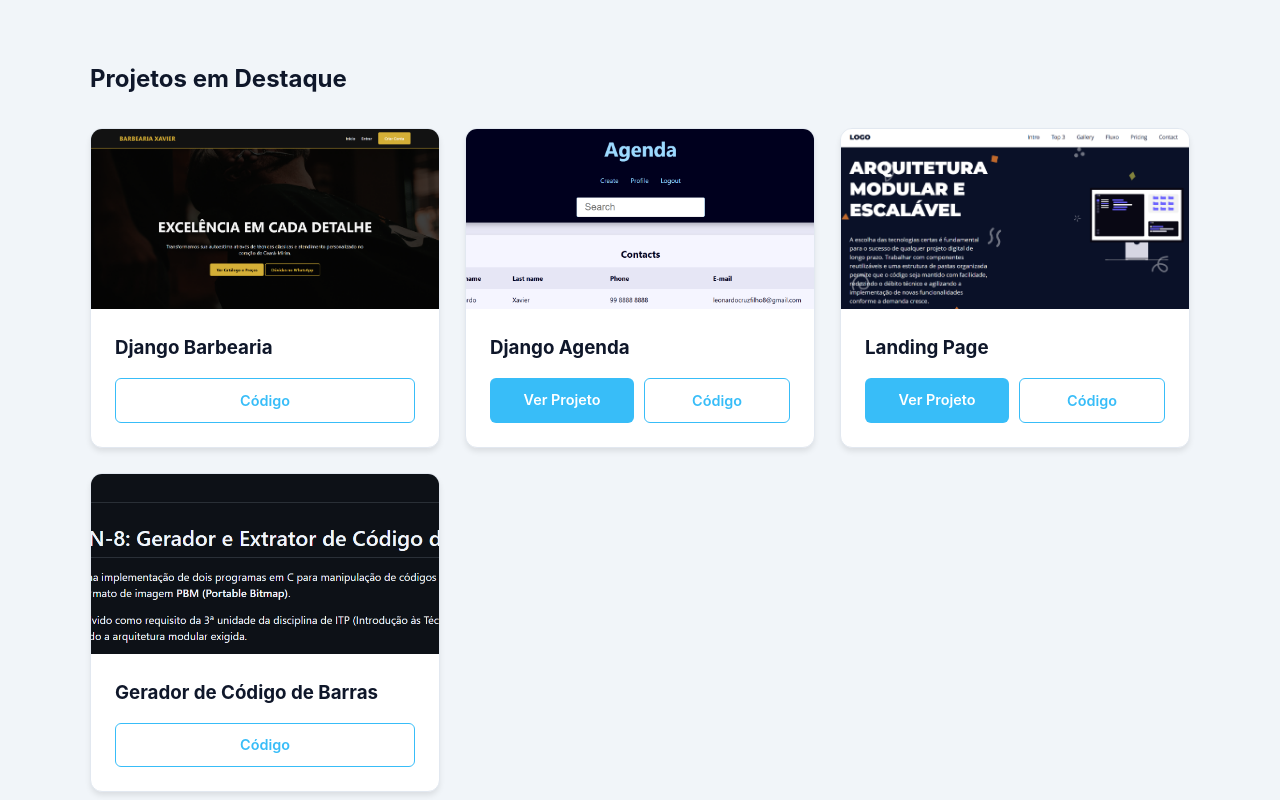
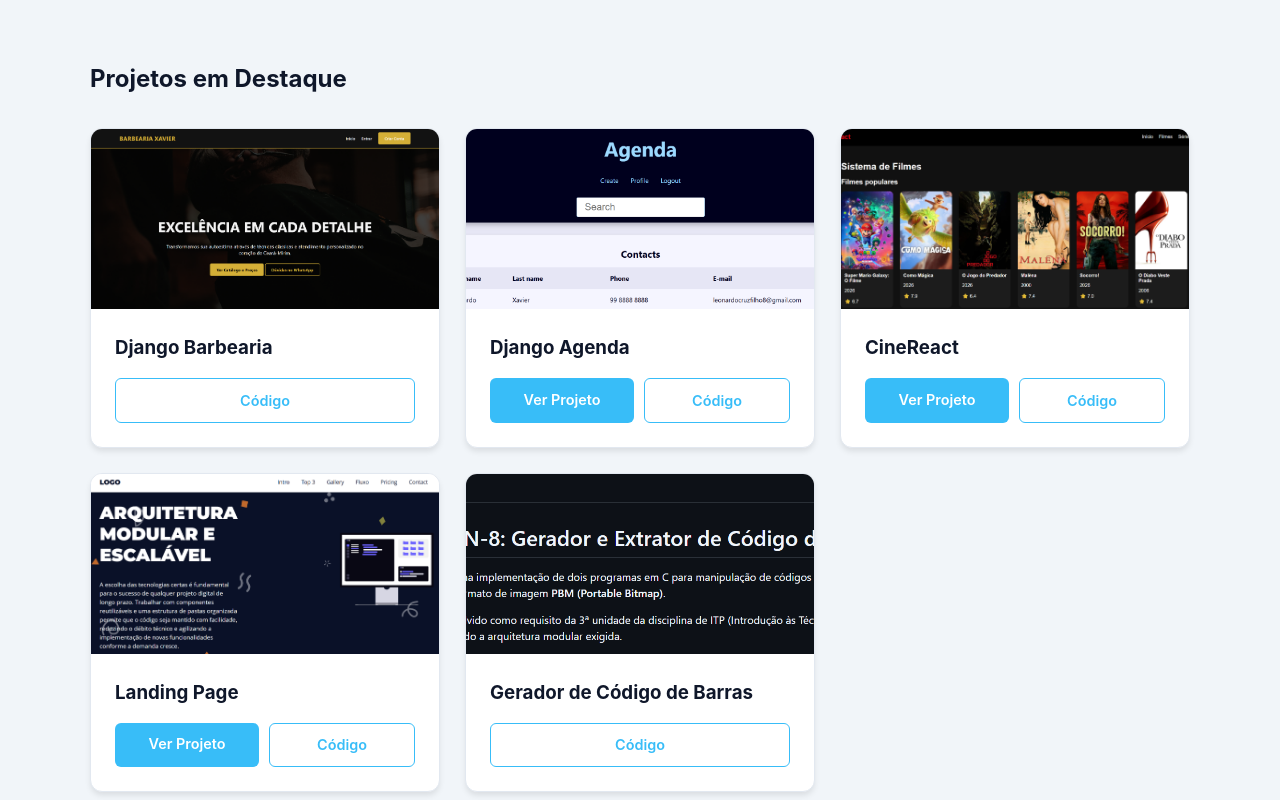
Before and after one commit to leonardoxaviercf/portfolio-dev-lx, a React (Vite) app: page / in a window 1280 px wide. Shown: the part 1640-2440 px from the top of the page. Built offline with nearby package versions, Linux system fonts and the light colour scheme.

Commit message:
feat: adição de novo projeto CineReact

```diff
--- a/src/components/Projects.jsx
+++ b/src/components/Projects.jsx
@@ -11,6 +11,12 @@ export default function Projects() {
       img: "/img/project-agenda.png",
       repo: "https://github.com/leonardoxaviercf/projeto-agenda-django",
       demo: "http://136.119.163.248/"
+    },
+    {
+      title: "CineReact",
+      img: "/img/projeto-cinema.png",
+      repo:  "https://github.com/leonardoxaviercf/projeto-cinema",
+      demo: "https://projeto-cinema-coral.vercel.app/"
     },
     {
       title: "Landing Page",
```
Also changed, not shown: public/img/projeto-cinema.png (added).
